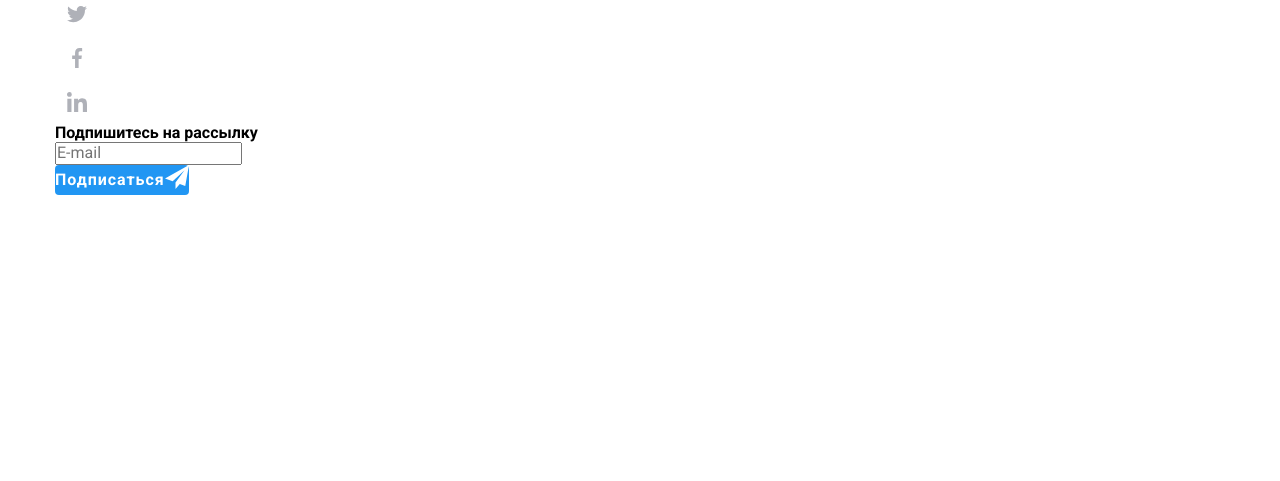
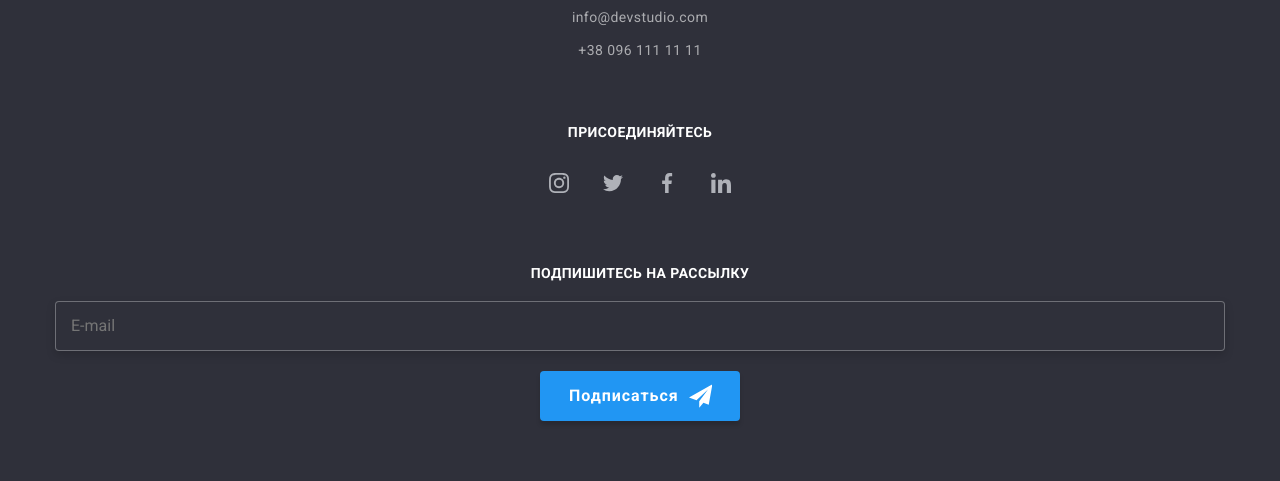
Before and after one commit to yevgeniya-alexeyeva/goit-markup-hw-08, a plain HTML site: page index.html in a window 1280 px wide. Shown: the part 2778-3259 px from the top of the page. Before the commit the page ends 2973 px from the top, so only its background shows below. Drawn offline with nearby package versions, Linux system fonts and the light colour scheme.

Commit message:
добавлен адаптированный footer

```diff
--- a/index.html
+++ b/index.html
@@ -458,6 +458,7 @@
     </div>
   </div>
   <script src="./js/modal.js"></script>
+  <script src="./js/menu.js"></script>
 </body>
 
 </html>
--- a/sass/base/_common.scss
+++ b/sass/base/_common.scss
@@ -11,6 +11,7 @@ html {
 body {
   font-family: $main-font;
   font-style: normal;
+  min-width: 480px;
 }
 img {
   display: block;
@@ -25,6 +26,7 @@ input {
   list-style: none;
 }
 .container {
+  margin: 0 auto;
   padding: 0 15px;
 
   @media screen and (min-width: 480px) {
--- a/sass/layout/_clients.scss
+++ b/sass/layout/_clients.scss
@@ -1,4 +1,6 @@
 .clients-section {
+  width: 100%;
+  min-width: 480px;
   padding: 60px 0px;
 }
 .clients-title {
@@ -31,7 +33,7 @@
   }
 }
 .clients-item {
-  @media screen and (max-width: 767px) {
+  @media screen and (max-width: 768px) {
     &:not(:nth-last-child(-n + 2)) {
       margin-bottom: 30px;
     }
--- a/sass/layout/_footer.scss
+++ b/sass/layout/_footer.scss
@@ -1,3 +1,109 @@
+.footer {
+  padding: 60px 0px;
+  background: $header-footer-bg;
+}
+.footer-container {
+  text-align: center;
+}
+.company-adress {
+  font-weight: 400;
+  font-size: 14px;
+  line-height: 1.714;
+
+  letter-spacing: 0.03em;
+  color: $hero-color;
+}
+.footer-contacts {
+  display: block;
+  margin-top: 9px;
+
+  font-weight: 400;
+  font-size: 14px;
+  line-height: 1.714;
+
+  letter-spacing: 0.03em;
+  color: $footer-contacts-color;
+}
+.adress {
+  font-style: normal;
+  margin-top: 20px;
+}
+.footer-social-container {
+  margin: 60px 0;
+}
+.join {
+  font-weight: bold;
+  font-size: 14px;
+  line-height: 1.143;
+  letter-spacing: 0.03em;
+  text-transform: uppercase;
+
+  color: $hero-color;
+}
+.footer-social-list {
+  display: flex;
+  justify-content: space-between;
+  margin-left: auto;
+  margin-right: auto;
+  margin-top: 20px;
+  width: 206px;
+}
+.subscripe-capture {
+  display: block;
+
+  margin-bottom: 20px;
+  text-transform: uppercase;
+  color: $hero-color;
+  font-weight: 700;
+  font-size: 14px;
+  line-height: 1.143;
+  letter-spacing: 0.03em;
+}
+
+.subscripe-input {
+  box-sizing: border-box;
+  width: 100%;
+  height: 50px;
+
+  padding: 16px 15px;
+  margin-bottom: 20px;
+  color: $text-color;
+  font-size: 16px;
+  line-height: 1.25;
+
+  background-color: $header-footer-bg;
+  border: 1px solid rgba(255, 255, 255, 0.3);
+  filter: drop-shadow(0px 4px 4px rgba(0, 0, 0, 0.15));
+  border-radius: 4px;
+}
+.subcripe-button {
+  position: relative;
+  @extend %flex-a-j;
+  width: 200px;
+  height: 50px;
+
+  padding-left: 29px;
+  padding-right: 28px;
+  margin: 0 auto;
+
+  background: $accent-color;
+  box-shadow: 0px 4px 4px rgba(0, 0, 0, 0.15);
+  border-radius: 4px;
+
+  letter-spacing: 0.06em;
+  color: $hero-color;
+  &:focus {
+    outline-color: $accent-color;
+    background-color: $accent-color-dark;
+  }
+  &:hover {
+    background-color: $accent-color-dark;
+  }
+}
+.send-icon {
+  margin-left: 10px;
+}
+
 // .footer {
 //   padding: 60px 0px;
 //   background: $header-footer-bg;
--- a/sass/layout/_our-team.scss
+++ b/sass/layout/_our-team.scss
@@ -62,14 +62,14 @@
   }
   .team-list {
     display: flex;
-    @media screen and (max-width: 1199px) {
+    @media screen and (max-width: 1200px) {
       flex-wrap: wrap;
     }
   }
   .team-item {
     width: 354px;
     height: 536px;
-    @media screen and (max-width: 1199px) {
+    @media screen and (max-width: 1200px) {
       &:not(:nth-last-child(-n + 2)) {
         margin-bottom: 30px;
       }
```
Also changed, not shown: css/main.css, css/main.min.css, css/portfolio.css, css/portfolio.min.css, 4 other files.
